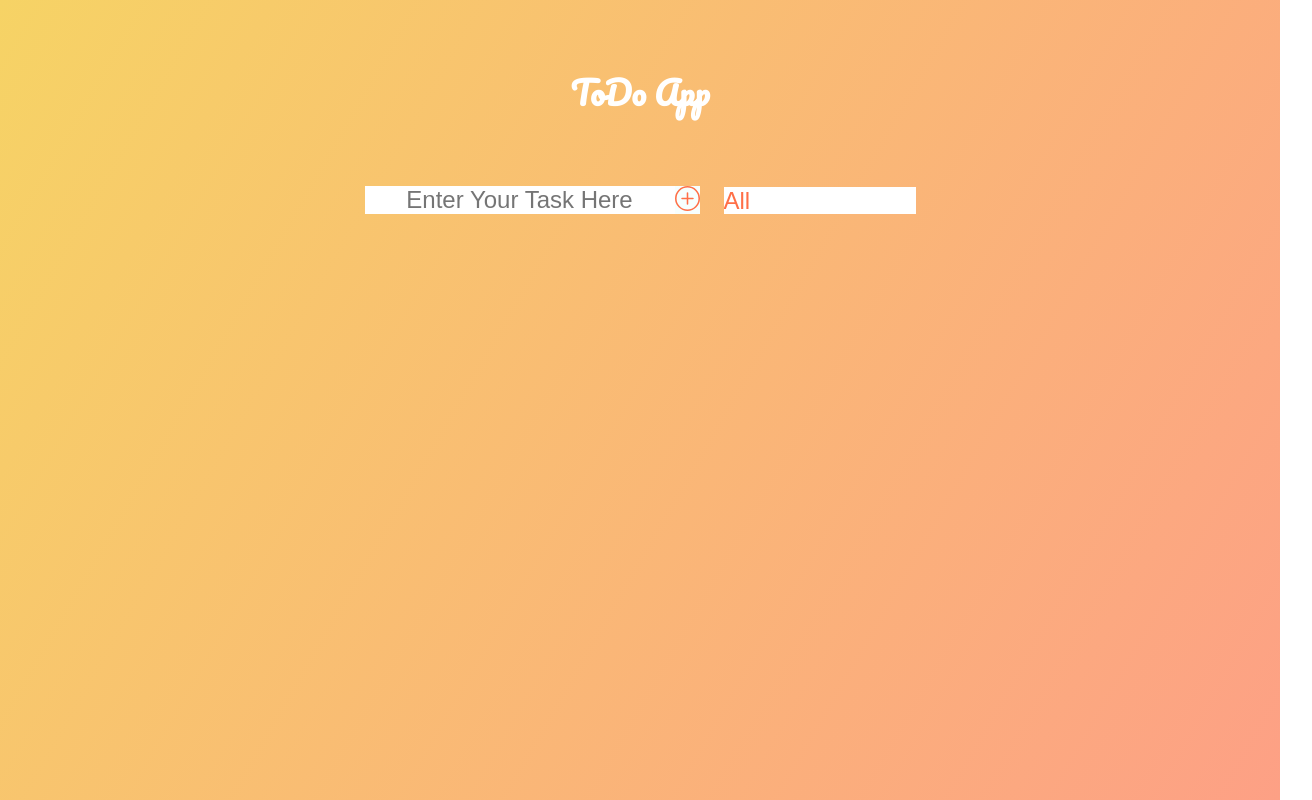
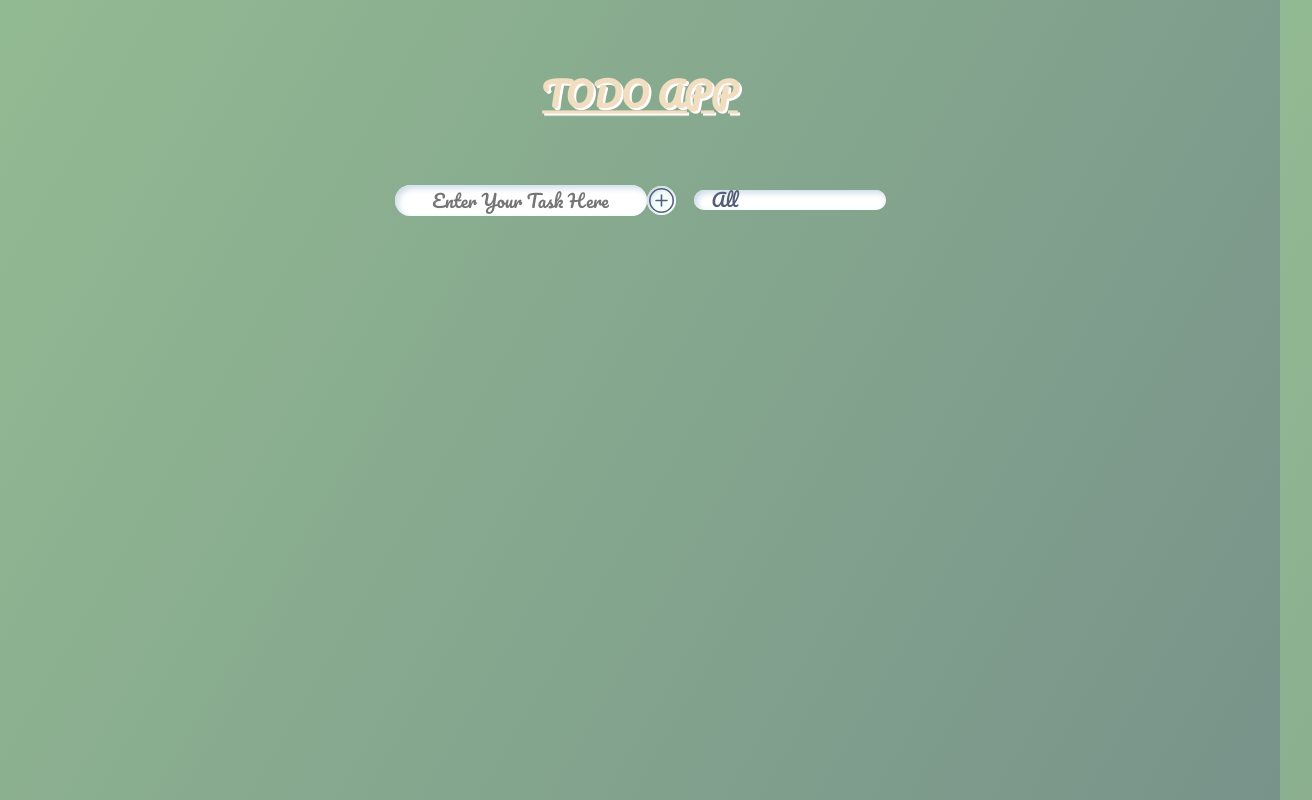
Before and after one commit to MahyarFardin/ToDo, a React (Create React App) app: page / in a window 1280 px wide. Shown: the whole page, 1312 px wide, since content can reach past the window. Built offline with nearby package versions, Linux system fonts and the light colour scheme.

Commit message:
added ui

```diff
--- a/src/App.css
+++ b/src/App.css
@@ -5,25 +5,30 @@
 }
 
 body {
-  background-image: linear-gradient(120deg, #f6d365 0%, #fda085 100%);
+  background-image: linear-gradient(120deg, #92BA92 0%, #78938A 100%);
   color: white;
-  font-family: "Poppins", sans-serif;
   min-height: 100vh;
+  overflow-x: hidden;
 }
 
 h1{
+  text-transform: uppercase;
+  text-decoration: underline;
+  text-shadow: 4px 4px #F1DDBF;
   font-family: 'Pacifico', cursive;
   padding-top: 2em;
   text-align:  center;
 }
 
+h1:hover{
+  color: #F1DDBF;
+  text-shadow: 2px 2px white;
+  transform: scale(1.05);
+  transition: 1s;
+}
+
 .filter-todo {
   padding: 1rem;
-}
-
-.fall {
-  transform: translateY(10rem) rotateZ(20deg);
-  opacity: 0;
 }
 
 /*CUSTOM SELECTOR */
@@ -45,8 +50,7 @@ select {
   overflow: hidden;
 }
 select {
-  color: #ff6f47;
-  font-family: "Poppins", sans-serif;
+  color: #525E75;
   cursor: pointer;
   width: 12rem;
 }
@@ -57,7 +61,6 @@ select {
   top: 0;
   right: 0;
   padding: 1rem;
-  background: #ff6f47;
   cursor: pointer;
   pointer-events: none;
 }
--- a/src/Component/Inputs/Inputs.component.jsx
+++ b/src/Component/Inputs/Inputs.component.jsx
@@ -21,7 +21,7 @@ const Inputs = ({ inBoxText, setInBoxText, setToDoJobs, toDoJobs, setFilterType}
     return (
         <div className="input-part" >
             <input value={inBoxText} onChange={inputHandeler} className="Input" placeholder="Enter Your Task Here"></input>
-            <button onClick={buttonHandeler} type="submit">
+            <button className="plus" onClick={buttonHandeler} type="submit">
                 <svg xmlns="http://www.w3.org/2000/svg" width="25" height="25" fill="currentColor" viewBox="0 0 16 16">
                     <path d="M8 15A7 7 0 1 1 8 1a7 7 0 0 1 0 14zm0 1A8 8 0 1 0 8 0a8 8 0 0 0 0 16z" />
                     <path d="M8 4a.5.5 0 0 1 .5.5v3h3a.5.5 0 0 1 0 1h-3v3a.5.5 0 0 1-1 0v-3h-3a.5.5 0 0 1 0-1h3v-3A.5.5 0 0 1 8 4z" />
--- a/src/Component/Inputs/Inputs.style.css
+++ b/src/Component/Inputs/Inputs.style.css
@@ -4,27 +4,39 @@
     justify-content: center;
     align-items: center;
 }
+input, select, .plus{
+  box-shadow: rgb(204, 219, 232) 3px 3px 6px 0px inset, rgba(255, 255, 255, 0.5) -3px -3px 6px 1px inset;
+}
 input{
+  font-family: 'Pacifico', cursive;
+  border-radius: 2em;
   text-align: center;
   border: none;
-  font-size: 24px;
+  font-size: 18px;
 }
+
 select{
+  font-family: 'Pacifico', cursive;
+  font-size: 18px;
+  border-radius: 2em;
   background-color: white;
-  font-size: 24px;
   justify-content: start;
   margin-left: 1em;
+  padding-left: 1em;
 }
 
 button {
+  border-radius: 2em;
+  padding: 2px;
+  display: flex;
   border: none;
-  color: #ff6f47;
+  color: #525E75;
   background: #f7fffe;
   cursor: pointer;
   transition: all 0.3s ease;
 }
 
 button:hover {
-  background: #ff6f47;
+  background: #525E75;
   color: white;
 }
--- a/src/Component/Jobs/Jobs.style.css
+++ b/src/Component/Jobs/Jobs.style.css
@@ -1,5 +1,7 @@
 .todo {
+    box-shadow: 4px 4px rgba(gray, 1);
     margin: 0.5rem;
+    border-radius: 2em;
     background: white;
     font-size: 1.5rem;
     color: black;
```
Also changed, not shown: public/Screenshot from 2022-04-12 17-16-19.png (added).
